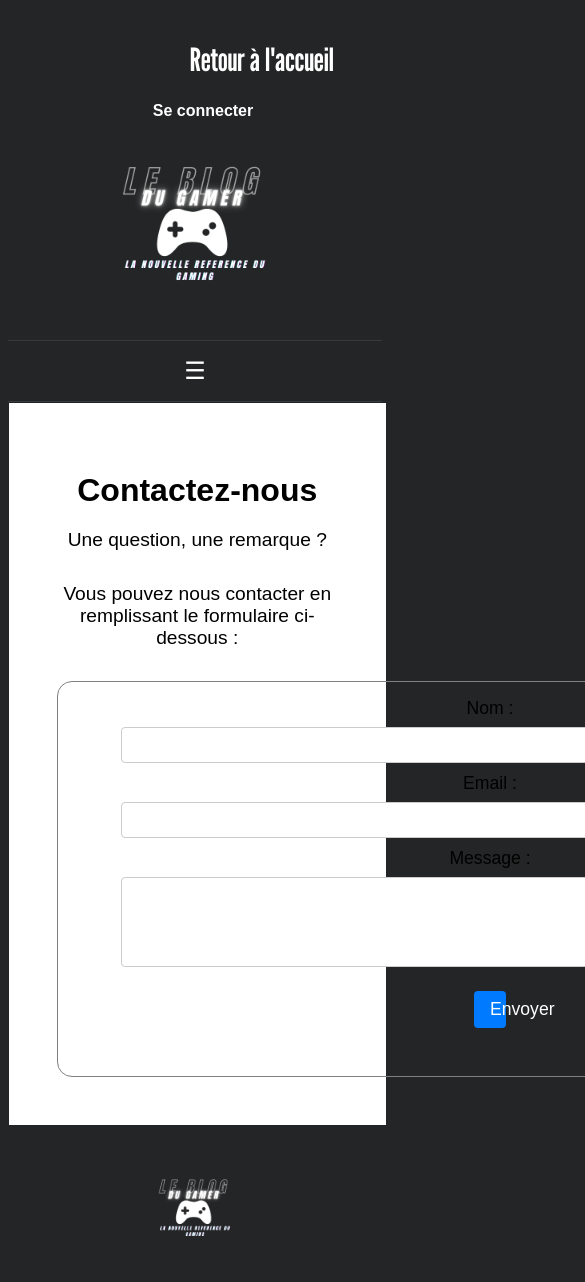
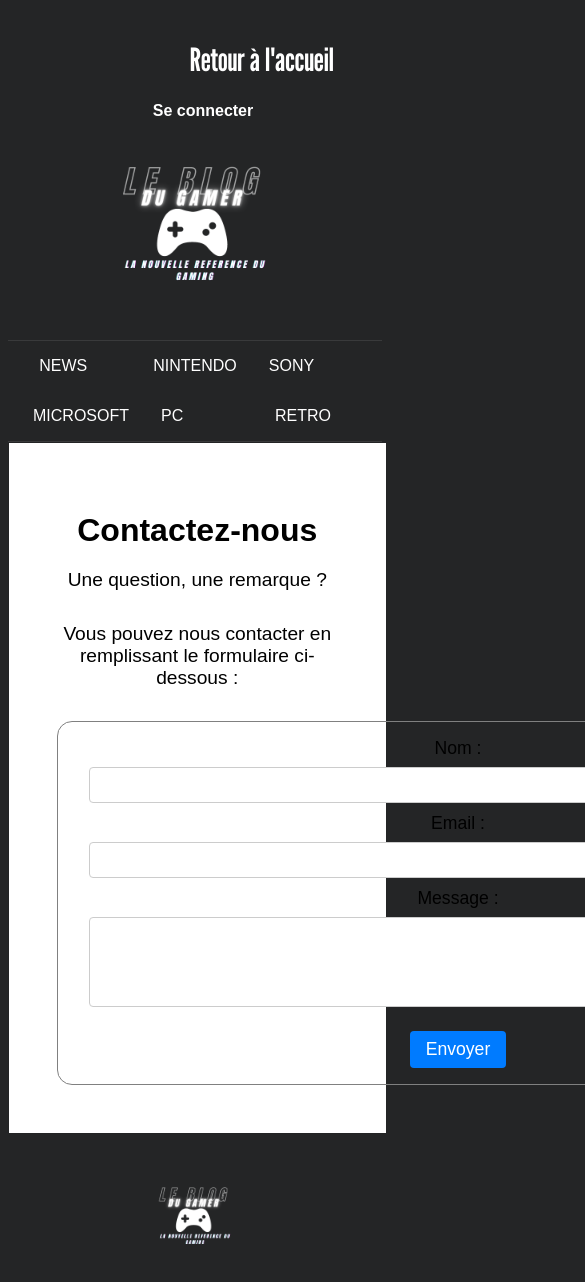
Before and after one commit to JonathanDevred/bdg, a React (Vite) app: page /contact in a window 390 px wide. Shown: the top 1282 px of the page, 585 px wide, since content can reach past the window. Built offline with nearby package versions, Linux system fonts and the light colour scheme.

Commit message:
some more css

```diff
--- a/src/components/CommentSection/index.jsx
+++ b/src/components/CommentSection/index.jsx
@@ -108,7 +108,6 @@ const fetchCurrentUser = async () => {
   };
 
   return (
-
     <div className="comment-container">
       <div className="comment-section">
         <h3>Commentaires</h3>
@@ -122,10 +121,12 @@ const fetchCurrentUser = async () => {
                   <span className="comment-author">{comment.pseudo}</span>
                   <span className="comment-date">{new Date(comment.created_at).toLocaleString()}</span>
                 </div>
-                <div className="comment-content">{comment.content}</div>
-                <div className='comment-header-button' >
-                  {currentUser && (currentUser.id === comment.user_id || currentUser.is_admin) && (
-                    <button  className='button-delete' onClick={() => handleDeleteComment(comment.id)}>Supprimer</button>
+                <div className="comment-content-wrapper">
+                  <div className="comment-content">{comment.content}</div>
+                </div>
+                <div>
+                {currentUser && (currentUser.id === comment.user_id || currentUser.is_admin) && (
+                    <button className='comment-button-delete' onClick={() => handleDeleteComment(comment.id)}>Supprimer</button>
                   )}
                 </div>
               </li>
--- a/src/components/CommentSection/styles.scss
+++ b/src/components/CommentSection/styles.scss
@@ -3,6 +3,9 @@
   padding: 10px;
   border: 1px solid #ddd;
   border-radius: 4px;
+  word-break: break-all;
+  display: flex;
+  flex-direction: column;
 
   &-section {
     background-color: #f7f7f7;
@@ -55,6 +58,25 @@
     border-radius: 4px;
     cursor: pointer;
   }
+
+  &-button-delete {
+    margin-right: 1rem;
+    padding: 0.5rem 1rem;
+    font-size: 1rem;
+    font-weight: 700;
+    color: #fff;
+    background-color:#dc3545;
+
+    border: none;
+    border-radius: 8px;
+    cursor: pointer;
+    text-decoration: none;
+    transition: background-color 0.2s ease-in-out;
+
+    &:hover {
+      background-color:#c82333;
+    }
+  }
 }
 
   textarea {
--- a/src/components/NavBar/index.jsx
+++ b/src/components/NavBar/index.jsx
@@ -8,7 +8,6 @@ const NavBar = ({ setSelectedTag }) => {
 
   return (
     <div className="navbar">
-      <div className="navbar-menu-icon">&#9776;</div>
       <nav className="navbar-nav">
         <Link className='nav-link' to="/" onClick={() => setSelectedTag(null)}>
           NEWS
--- a/src/components/NavBar/styles.scss
+++ b/src/components/NavBar/styles.scss
@@ -9,29 +9,12 @@
   justify-content: center;
 }
 
-.navbar-menu-icon {
-  font-size: 24px;
-  cursor: pointer;
-  color: #ffffff;
-  @media screen and (min-width: 970px) {
-    display: none;
-  }
-}
 
 .navbar-nav {
   display: flex;
   align-items: center;
   gap: 2rem;
-  @media screen and (max-width: 970px) {
-    display: none;
-    flex-direction: column;
-    position: absolute;
-    top: 100%;
-    right: 0;
-    background-color: #242526;
-    width: 100%;
-    padding: 1rem;
-  }
+
 }
 
 .nav-link {
@@ -42,3 +25,14 @@
     text-decoration: underline;
   }
 }
+
+@media screen and (max-width: 750px) {
+  .navbar-nav {
+    flex-wrap: wrap;
+    justify-content: center;
+  }
+
+  .nav-link {
+    flex-basis: calc(33.33% - 2rem); /* Diviser l'espace en 3 colonnes avec un espacement de 2rem */
+  }
+}
--- a/src/pages/ForgotPage/index.jsx
+++ b/src/pages/ForgotPage/index.jsx
@@ -53,7 +53,7 @@ const ForgotPage = () => {
             <input id="email" name="email" value={email} onChange={(e) => setEmail(e.target.value)} />
           </div>
 
-          <button type="submit">Réinitialiser le mot de passe</button>
+          <button className='submit-button-forgot' type="submit">Réinitialiser le mot de passe</button>
 
           {successMessage && <p className="success-message">{successMessage}</p>}
           {errorMessage && <p className="error-message">{errorMessage}</p>}
--- a/src/pages/ForgotPage/styles.scss
+++ b/src/pages/ForgotPage/styles.scss
@@ -47,8 +47,8 @@
       margin-bottom: 1rem;
     }
 
-    button {
-      width: 93%;
+    .submit-button-forgot {
+
       padding: 10px;
       background-color: #4caf50;
       color: #ffffff;
@@ -56,11 +56,13 @@
       cursor: pointer;
       border-radius: 5px;
       transition: background-color 0.2s ease-in-out;
+
+      &:hover {
+        background-color: #45a049;
+      }
     }
 
-    button:hover {
-      background-color: #45a049;
-    }
+
 
     a{
       font-weight: 700;
@@ -68,10 +70,3 @@
 
   }
 }
-
-@media screen and (max-width: 610px) {
-  button,input,form {
-    width: 1rem; /* Ajustez la largeur comme vous le souhaitez */
-    padding: 2rem; /* Ajustez les espacements en conséquence */
-  }
-}
```
